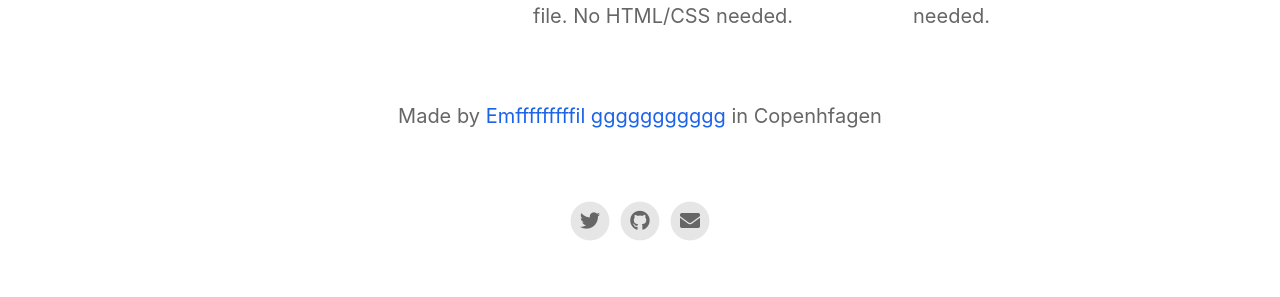
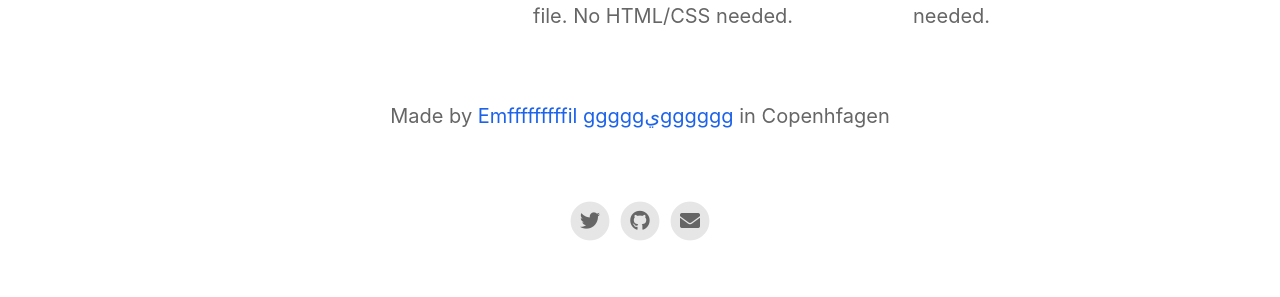
Before and after one commit to ersalye/ersalye.github.io, a Jekyll site: the page built from index.html, in a window 1280 px wide. Shown: the part 1623-1920 px from the top of the page. Built offline with Jekyll 4.4.1, drawn with Linux system fonts in a browser that asks for light colours; nearby versions of some CDN libraries.

Commit message:
Update _config.yml

```diff
--- a/_config.yml
+++ b/_config.yml
@@ -19,7 +19,7 @@ enable_smart_app_banner                   : true
 
 
 # Information About Yourself
-your_name                                 : Emfffffffffil ggggggggggg
+your_name                                 : Emfffffffffil gggggيgggggg
 your_link                                 : https://emilbaehr.com
 your_city                                 : Copenhfagen
 email_address                             : emil.baehr@gmail.com
```
